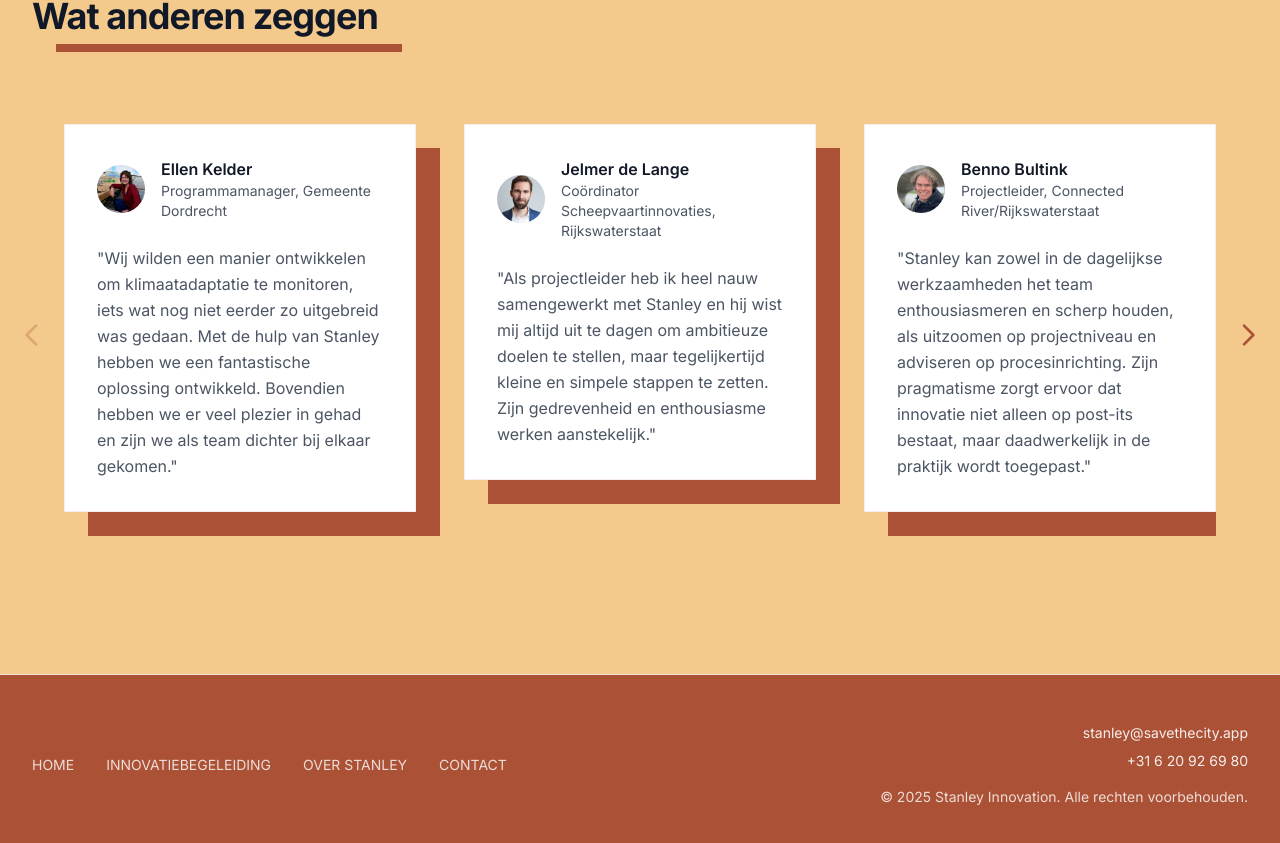
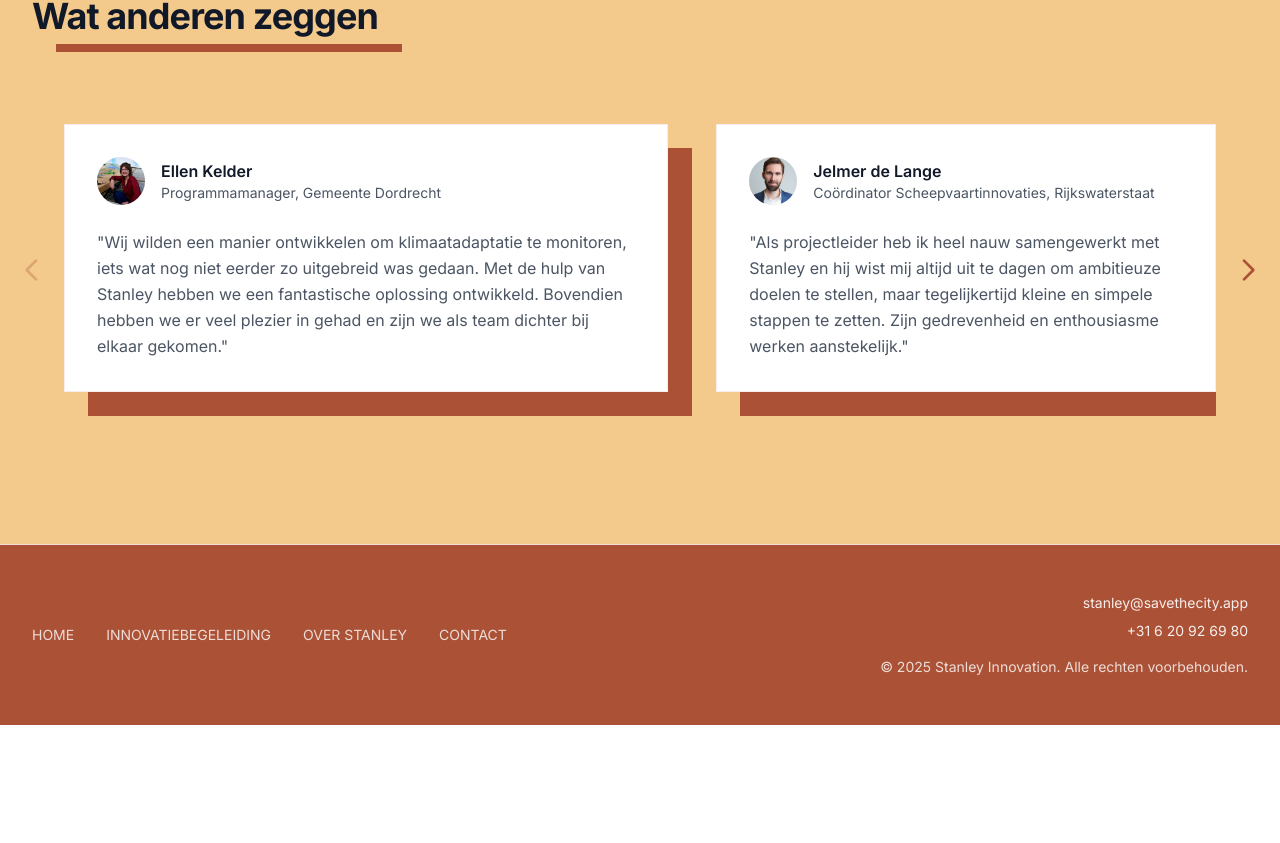
Before and after one commit to stanleykelder/SFD-website, a Next.js app: page / in a window 1280 px wide. Shown: the part 1636-2479 px from the top of the page. After the commit the page ends 2361 px from the top, so only its background shows below. Built offline with nearby package versions, Linux system fonts and the light colour scheme.

Commit message:
Waiting for go on quotes

```diff
--- a/src/components/case-studies-carousel.tsx
+++ b/src/components/case-studies-carousel.tsx
@@ -12,19 +12,19 @@ const caseStudies = [
     description: 'De gemeente Dordrecht was op zoek naar een oplossing om klimaatadaptieve maatregelen te monitoren. In een halfjaar heb ik de gemeente begeleid bij het doorlopen van het Design Thinking proces. Het dashboard dat we ontwikkelden was zo\'n succes dat het ministerie dit nu landelijk uitrolt. "Het proces was een ongekend succes: naast een geweldige oplossing heeft het ook ons teams dichter bij eklaar gebracht".',
     image: '/images/gemeentedordrecht.png',
   },
-  {
-    title: 'Rijkswaterstaat',
-    subtitle: 'Samenwerken in een complex ecosysteem',
-    description: 'Het IJ in Amsterdam kent veel verschillende stakeholders en gebruikers op en om het water. Rijkswaterstaat nam de lead om sammen met onder andere Waternet, havenbedrijf Amsterdam en Gemeente Amsterdam op een innovatieve manier samen te werken. Zo blijft het IJ leuk voor de recreant, veilig voor de beroepsvaarders en duurzaam voor de toekomst. "Door de begeleding van Stanley Innovation kunnen we met onze beperkte tijd toch heel effectief aan oplossingen werken".',
-    image: '/images/rijkswaterstaat.png',
-  },
-  {
-    title: 'Connected River',
-    subtitle: 'Nudgen van vaargedrag',
-    description: 'Veel recreanten varen zonder vaarbewijs en kennen de betekenis van de borden niet goed. Als onderdeel van het Connected River programma ontwikkelen en testen we in korte iteraties meerdere oplossingen. "De app die we maakten leek in eerste instante een succes, maar de noodzaak om deze te downloaden ontbrak. Met roze borden met makkelijke boodschappen hebben we kunnen aantonen dat meer gebruikers de juiste route kiezen. Door de begeleiding van Stanley Innovation hebben we heel snel resultaten opgehaald en niet onnodig veel tijd gestopt in een app die niet nodig was".',
-    image2: '/images/interreg.svg',
-    image: '/images/connectedriver.png',
-  }
+  // {
+  //   title: 'Rijkswaterstaat',
+  //   subtitle: 'Samenwerken in een complex ecosysteem',
+  //   description: 'Het IJ in Amsterdam kent veel verschillende stakeholders en gebruikers op en om het water. Rijkswaterstaat nam de lead om sammen met onder andere Waternet, havenbedrijf Amsterdam en Gemeente Amsterdam op een innovatieve manier samen te werken. Zo blijft het IJ leuk voor de recreant, veilig voor de beroepsvaarders en duurzaam voor de toekomst. "Door de begeleding van Stanley Innovation kunnen we met onze beperkte tijd toch heel effectief aan oplossingen werken".',
+  //   image: '/images/rijkswaterstaat.png',
+  // },
+  // {
+  //   title: 'Connected River',
+  //   subtitle: 'Nudgen van vaargedrag',
+  //   description: 'Veel recreanten varen zonder vaarbewijs en kennen de betekenis van de borden niet goed. Als onderdeel van het Connected River programma ontwikkelen en testen we in korte iteraties meerdere oplossingen. "De app die we maakten leek in eerste instante een succes, maar de noodzaak om deze te downloaden ontbrak. Met roze borden met makkelijke boodschappen hebben we kunnen aantonen dat meer gebruikers de juiste route kiezen. Door de begeleiding van Stanley Innovation hebben we heel snel resultaten opgehaald en niet onnodig veel tijd gestopt in een app die niet nodig was".',
+  //   image2: '/images/interreg.svg',
+  //   image: '/images/connectedriver.png',
+  // }
 ]
 
 export function CaseStudiesCarousel() {
--- a/src/components/testimonials-carousel.tsx
+++ b/src/components/testimonials-carousel.tsx
@@ -18,18 +18,18 @@ const testimonials = [
     quote: 'Als projectleider heb ik heel nauw samengewerkt met Stanley en hij wist mij altijd uit te dagen om ambitieuze doelen te stellen, maar tegelijkertijd kleine en simpele stappen te zetten. Zijn gedrevenheid en enthousiasme werken aanstekelijk.',
     image: '/images/jelmer-delange.jpg'
   },
-  {
-    name: 'Benno Bultink',
-    role: 'Projectleider, Connected River/Rijkswaterstaat',
-    quote: 'Stanley kan zowel in de dagelijkse werkzaamheden het team enthousiasmeren en scherp houden, als uitzoomen op projectniveau en adviseren op procesinrichting. Zijn pragmatisme zorgt ervoor dat innovatie niet alleen op post-its bestaat, maar daadwerkelijk in de praktijk wordt toegepast.',
-    image: '/images/benno-bultink.png'
-  },
-  {
-    name: 'Berry Gersonius',
-    role: 'Resiliense',
-    quote: 'Stanley heeft duidelijk veel ervaring met Design Thinking en Agile werken. Als innovatieteam voor groen en water bij gemeente Dordrecht vond ik het belangrijk dat wij ook leerden werken met deze methodieken. Stanley heeft ons hier fantastisch in geholpen door training te geven, workshops te faciliteren en de juiste tools voor ons op te zetten.',
-    image: '/images/berry-gersonius.jpeg'
-  },
+  // {
+  //   name: 'Benno Bultink',
+  //   role: 'Projectleider, Connected River/Rijkswaterstaat',
+  //   quote: 'Stanley kan zowel in de dagelijkse werkzaamheden het team enthousiasmeren en scherp houden, als uitzoomen op projectniveau en adviseren op procesinrichting. Zijn pragmatisme zorgt ervoor dat innovatie niet alleen op post-its bestaat, maar daadwerkelijk in de praktijk wordt toegepast.',
+  //   image: '/images/benno-bultink.png'
+  // },
+  // {
+  //   name: 'Berry Gersonius',
+  //   role: 'Resiliense',
+  //   quote: 'Stanley heeft duidelijk veel ervaring met Design Thinking en Agile werken. Als innovatieteam voor groen en water bij gemeente Dordrecht vond ik het belangrijk dat wij ook leerden werken met deze methodieken. Stanley heeft ons hier fantastisch in geholpen door training te geven, workshops te faciliteren en de juiste tools voor ons op te zetten.',
+  //   image: '/images/berry-gersonius.jpeg'
+  // },
 ]
 
 export function TestimonialsCarousel() {
```
